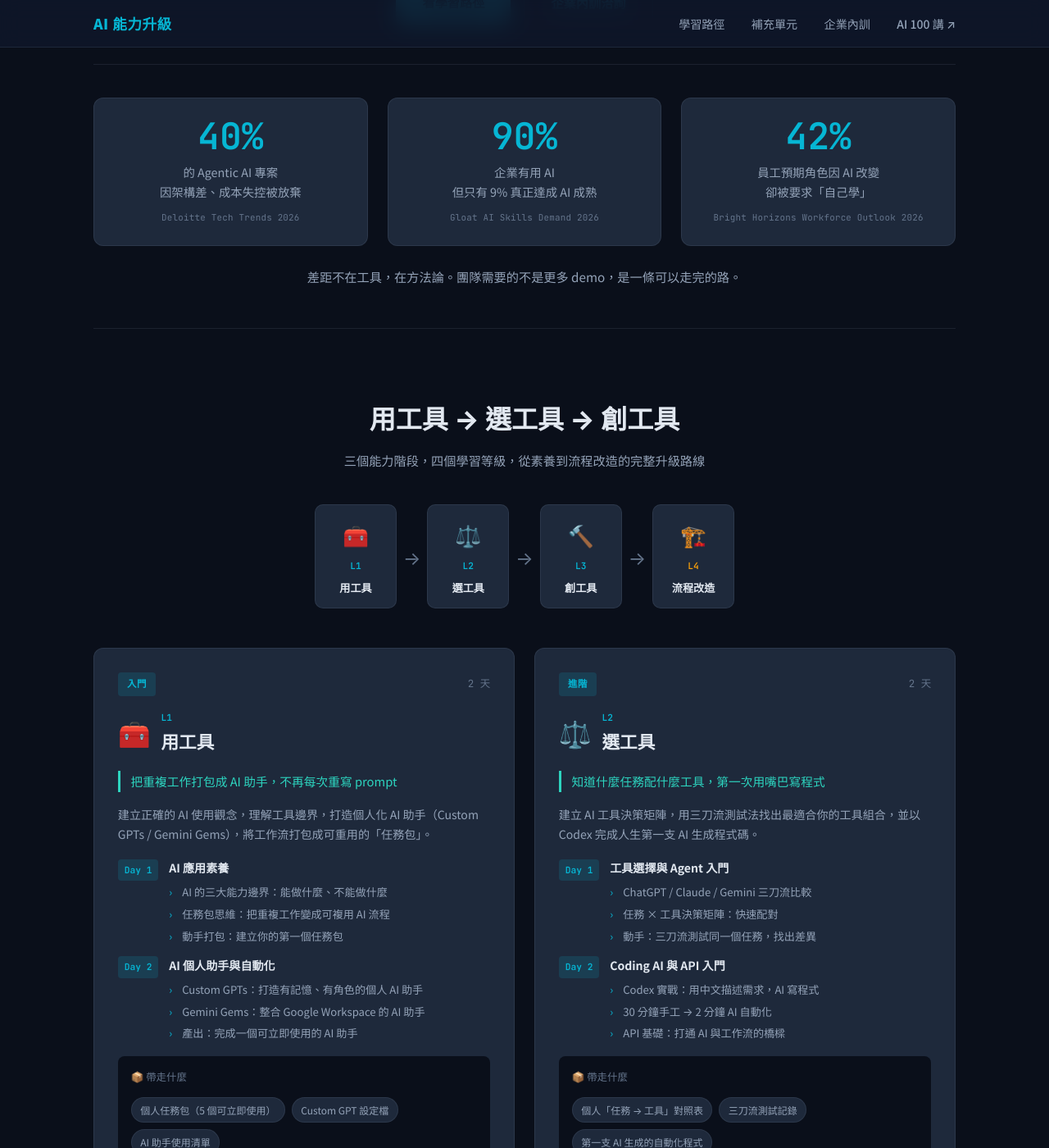
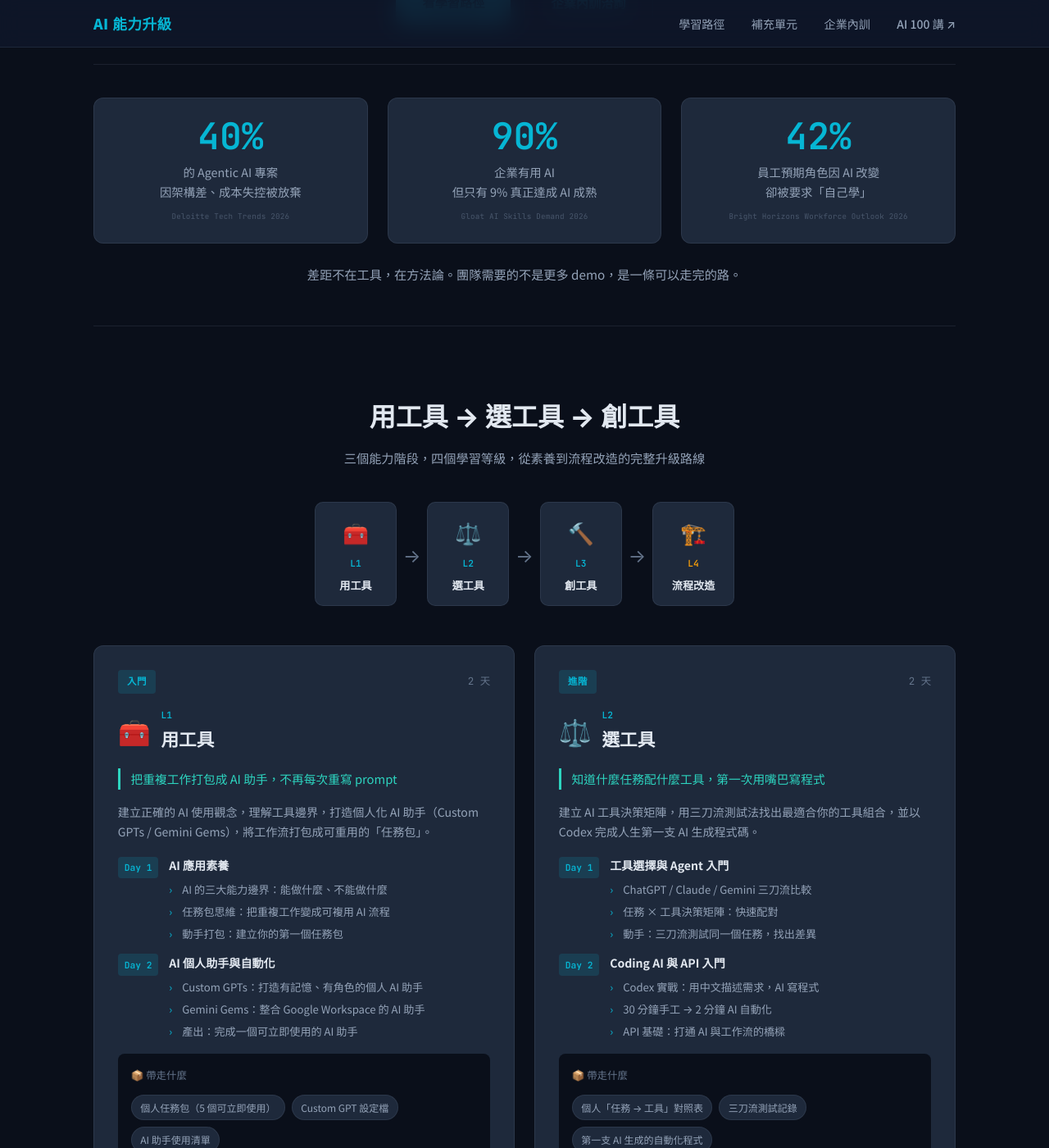
Before and after one commit to ai-cooperation/ai-path, a Jekyll site: the page built from index.md, in a window 1280 px wide and 1400 px high, scrolled down 456 px. Shown: the whole window at 82% size. Built offline with Jekyll 4.4.1, drawn with Linux system fonts in a browser that asks for light colours.

Commit message:
style: pain-source smaller font (0.58rem + opacity 0.6)

```diff
--- a/assets/css/style.css
+++ b/assets/css/style.css
@@ -197,10 +197,11 @@ a:hover { color: var(--teal); }
 .pain-source {
   display: block;
   font-family: var(--font-mono);
-  font-size: 0.68rem;
+  font-size: 0.58rem;
   color: var(--text-dim);
   margin-top: 0.7rem;
   letter-spacing: 0.02em;
+  opacity: 0.6;
 }
 .pain-insight {
   text-align: center;
```
